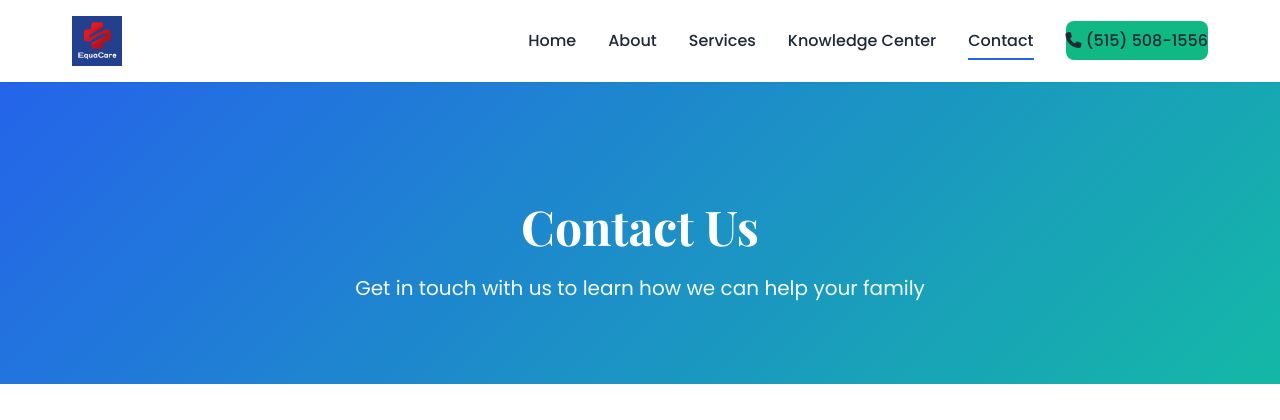
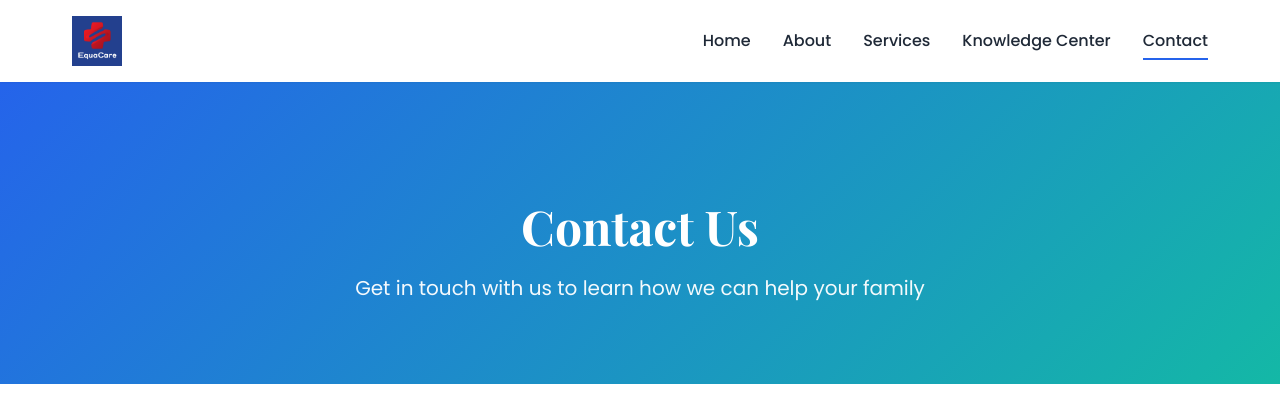
Before and after one commit to theequacare/equacare, a Django app: page /contact/ in a window 1280 px wide. Shown: the top 420 px of the page. Run offline with Django 4.2, Linux system fonts and the light colour scheme.

Commit message:
Remove phone number from navigation bar - keep it on contact page

```diff
--- a/templates/website/base.html
+++ b/templates/website/base.html
@@ -50,7 +50,6 @@
                     <li><a href="{% url 'website:services' %}" class="{% if request.resolver_match.url_name == 'services' %}active{% endif %}">Services</a></li>
                     <li><a href="{% url 'website:knowledge' %}" class="{% if request.resolver_match.url_name == 'knowledge' %}active{% endif %}">Knowledge Center</a></li>
                     <li><a href="{% url 'website:contact' %}" class="{% if request.resolver_match.url_name == 'contact' %}active{% endif %}">Contact</a></li>
-                    <li><a href="tel:+15155081556" class="btn-call"><i class="fas fa-phone"></i> (515) 508-1556</a></li>
                 </ul>
             </div>
         </div>
```
